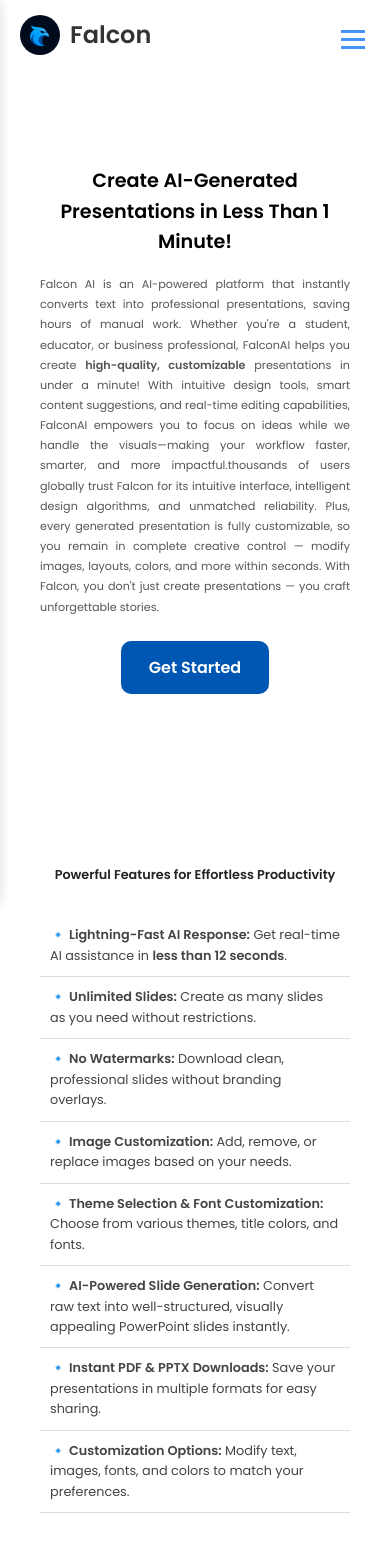
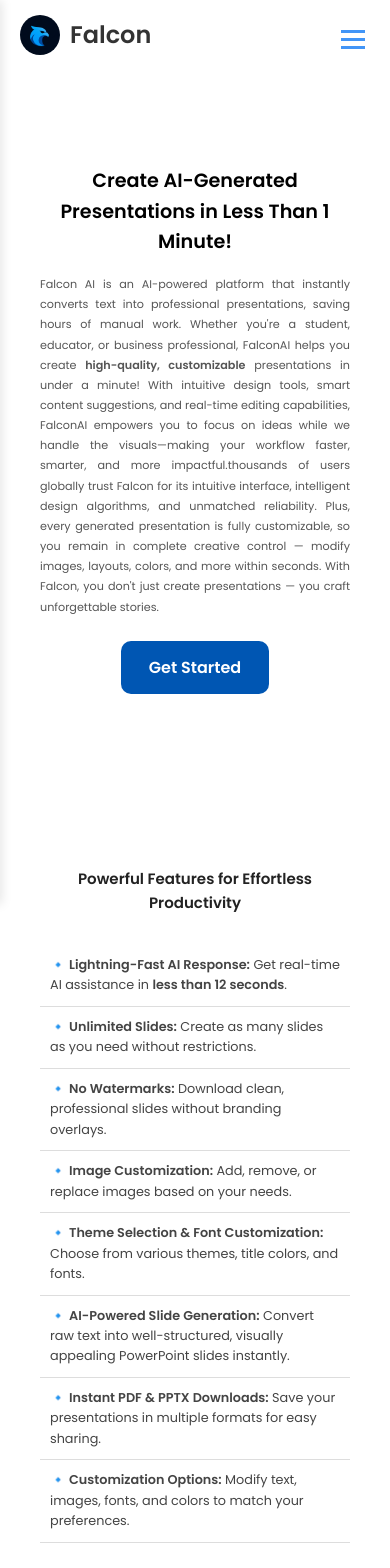
Before and after one commit to Sanjay-adepu/falconai, a React (Vite) app: page / in a window 390 px wide. Shown: the top 1568 px of the page. Built offline with nearby package versions, Linux system fonts and the light colour scheme.

Commit message:
Update Home.css

```diff
--- a/src/Home/Home.css
+++ b/src/Home/Home.css
@@ -392,7 +392,7 @@
   margin-bottom: 10px;
 }
 .section-heading {
-  font-size: 0.8rem !important;
+  font-size: 0.94rem !important;
   font-weight: 600;
   color: #222;
   margin-bottom: 30px;
```
